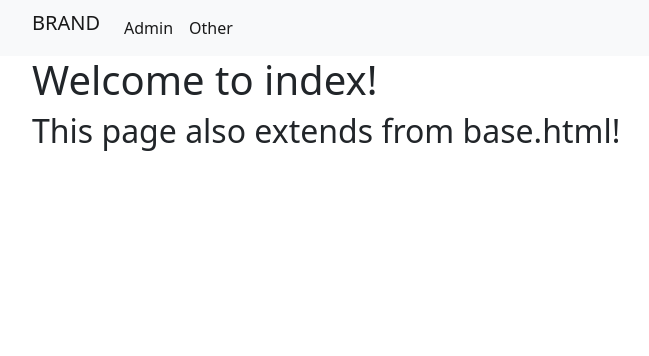
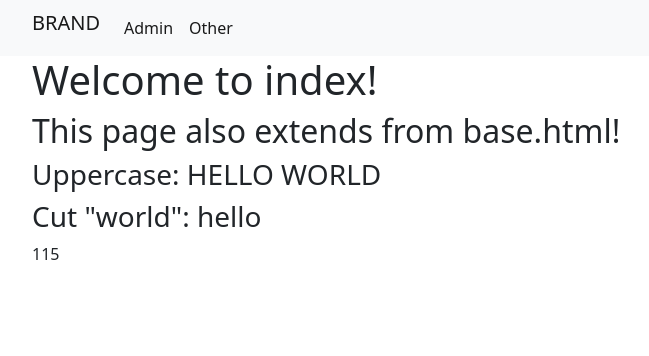
Before and after one commit to mr-rhombus/learn-django, a Django app: page / in a window 1280 px wide. Shown: the top 356 px of the page, without its empty margins (50-699 px from the left). Run offline with Django 3.2, Linux system fonts and the light colour scheme.

Commit message:
Used built-in and custom template filters

```diff
--- a/django_stuff/learning_templates/templates/basic_app/index.html
+++ b/django_stuff/learning_templates/templates/basic_app/index.html
@@ -1,6 +1,11 @@
 <!DOCTYPE html>
 {% extends 'basic_app/base.html' %}
+{% load my_extras %}
   {% block body %}
     <h1>Welcome to index!</h1>
     <h2>This page also extends from base.html!</h2>
+    {% comment %} update vals with built in filters {% endcomment %}
+    <h3>Uppercase: {{ text|upper }}</h3>
+    <h3>Cut "world": {{ text|cut_new:'world' }}</h3>
+    {{ number|add:'15' }}
   {% endblock body %}
```
